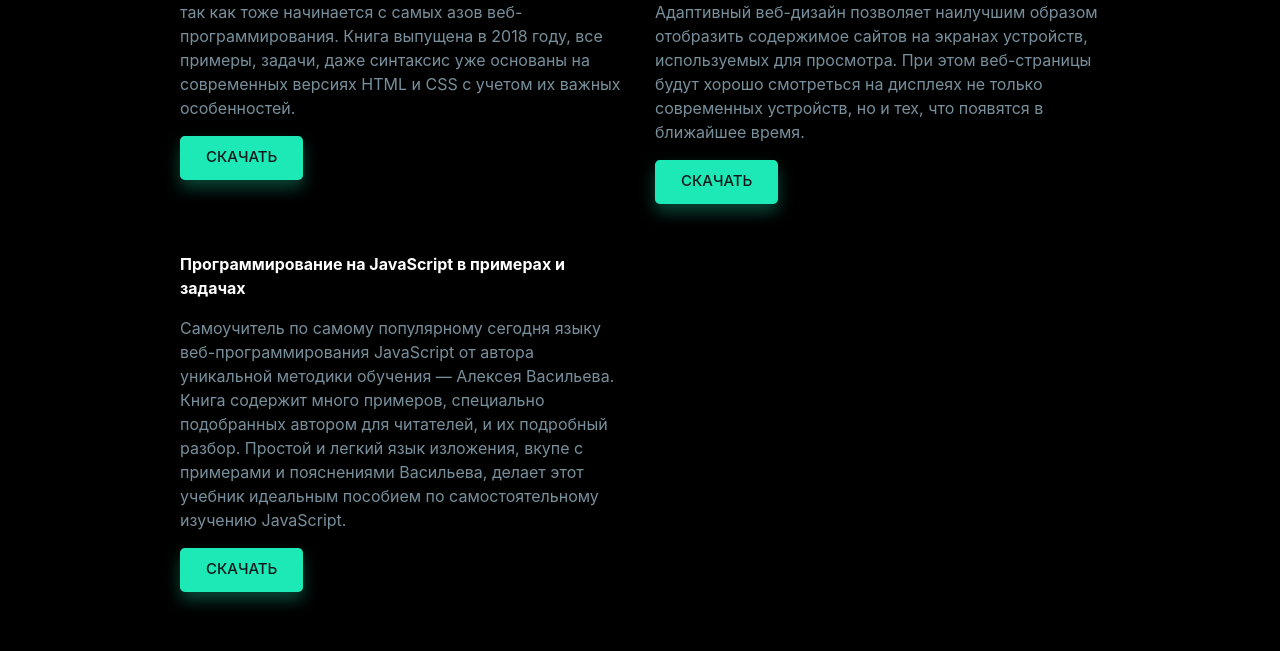
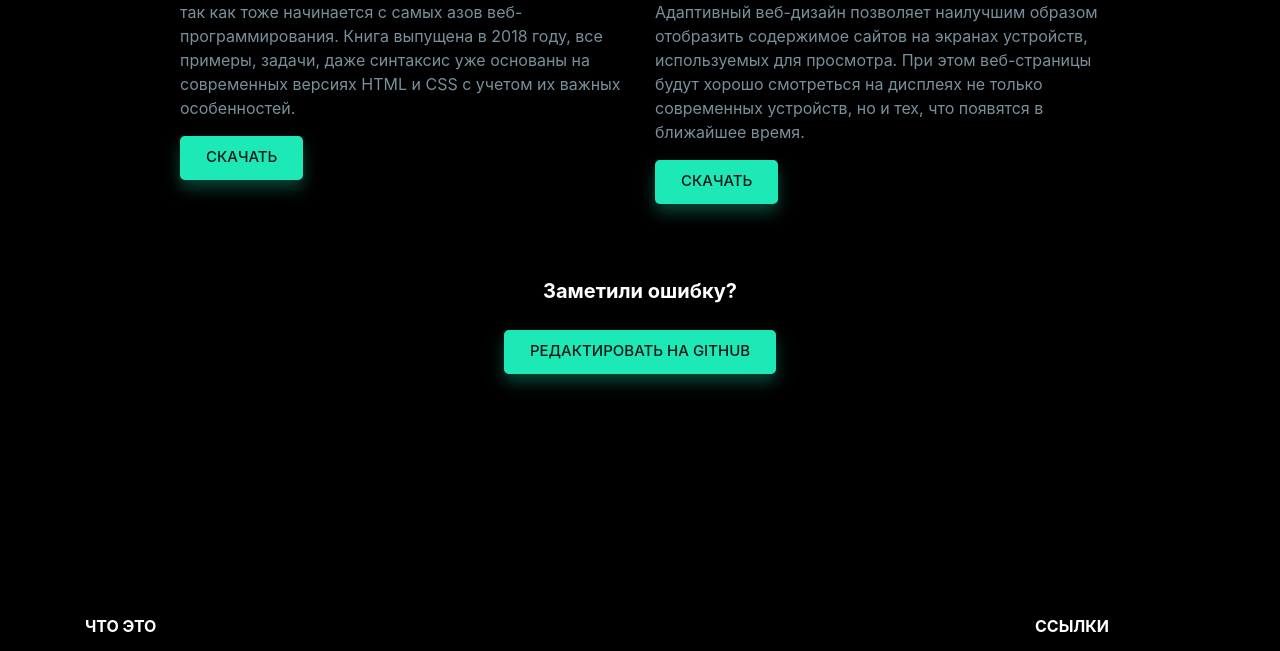
Before and after one commit to rbteam/portal, an Eleventy site: page src/pages/html_css.md in a window 1280 px wide. Shown: the part 422-1073 px from the top of the page. Built offline with nearby package versions, Linux system fonts and the light colour scheme; Eleventy itself is replaced by a stand-in of ours; files that its build step writes are made by us from their sources; a web font is replaced by a local one.

Commit message:
Удалена книга про JavaScript

```diff
--- a/src/pages/html_css.md
+++ b/src/pages/html_css.md
@@ -21,8 +21,3 @@ github: https://github.com/rbteam/portal/tree/main/src/pages/html_css.md
           современных устройств, но и тех, что появятся в ближайшее время.</p>
     <a href="http://vk.academy.lv/file/frain_html_css_manual.pdf" class="btn btn-primary">Скачать</a>
 </div>
-<div class="col-md-6 mb-5">
-    <h6>Программирование на JavaScript в примерах и задачах</h6>
-    <p class="text-muted">Самоучитель по самому популярному сегодня языку веб-программирования JavaScript от автора уникальной методики обучения — Алексея Васильева. Книга содержит много примеров, специально подобранных автором для читателей, и их подробный разбор. Простой и легкий язык изложения, вкупе с примерами и пояснениями Васильева, делает этот учебник идеальным пособием по самостоятельному изучению JavaScript.</p>
-    <a href="https://avidreaders.ru/read-book/javascript-v-primerah-i-zadachah.html" class="btn btn-primary">Скачать</a>
-</div>
```
